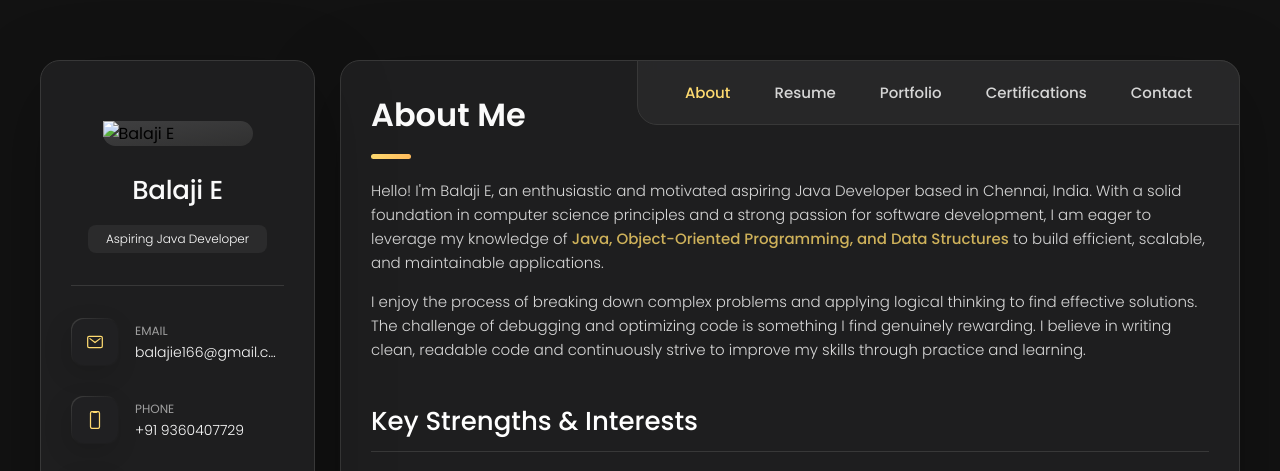
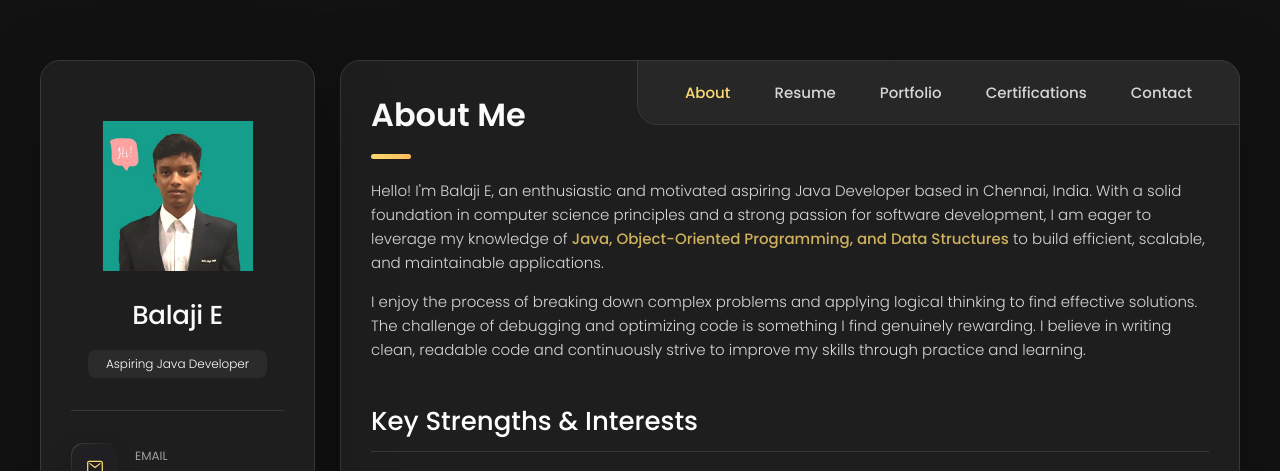
Before and after one commit to CodeByBalajiE/balaji_portfolio, a plain HTML site: page index.html in a window 1280 px wide. Shown: the top 471 px of the page. Drawn offline with nearby package versions, Linux system fonts and the light colour scheme; the site is published under a folder, as on GitHub Pages, so addresses that start at the root find nothing.

Commit message:
Update index.html

```diff
--- a/index.html
+++ b/index.html
@@ -60,7 +60,7 @@
     <aside class="sidebar" data-sidebar>
       <div class="sidebar-info">
         <figure class="avatar-box">
-          <img src="/bala.jpg" alt="Balaji E" width="80"> <!-- UPDATE YOUR PHOTO -->
+          <img src="bala.jpg" alt="Balaji E" width="80"> <!-- UPDATE YOUR PHOTO -->
         </figure>
         <div class="info-content">
           <h1 class="name" title="Balaji E">Balaji E</h1>
```
